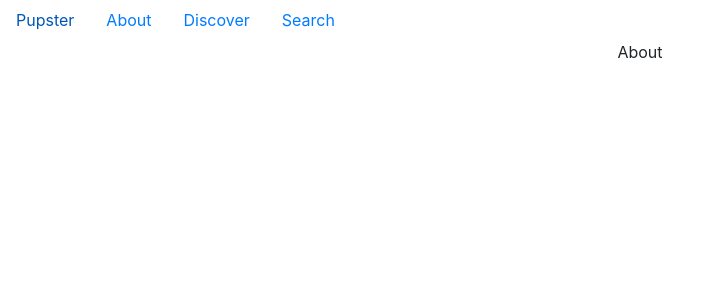
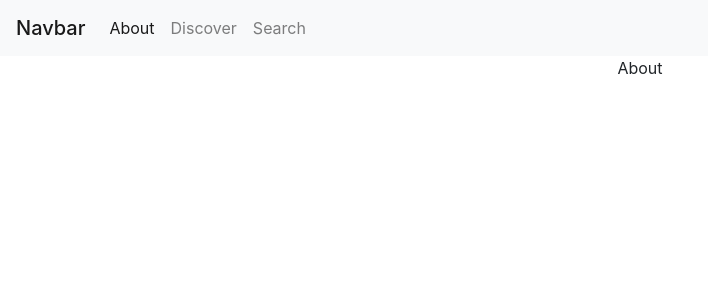
Before and after one commit to webermg/pupster, a React (Create React App) app: page / in a window 1280 px wide. Shown: the top 300 px of the page, without its empty margins (0-708 px from the left). Built offline with nearby package versions, Linux system fonts and the light colour scheme.

Commit message:
converted a tags to link components

```diff
--- a/src/components/Navbar.js
+++ b/src/components/Navbar.js
@@ -1,22 +1,38 @@
 import React from 'react'
+import { Link, useLocation } from "react-router-dom";
 
 export default function Navbar() {
+  const location = useLocation();
   return (
-    <div>
-      <ul class="nav">
-        <li class="nav-item">
-          <a class="nav-link" href="#">Pupster</a>
-        </li>
-        <li class="nav-item">
-          <a class="nav-link" href="#">About</a>
-        </li>
-        <li class="nav-item">
-          <a class="nav-link" href="#">Discover</a>
-        </li>
-        <li class="nav-item">
-          <a class="nav-link" href="#">Search</a>
-        </li>
-      </ul>
-    </div>
+    <nav className="navbar navbar-expand-lg navbar-light bg-light">
+    <span className="navbar-brand mb-0 h1">Navbar</span>
+  <button className="navbar-toggler" type="button" data-toggle="collapse" data-target="#navbarNav" aria-controls="navbarNav" aria-expanded="false" aria-label="Toggle navigation">
+    <span className="navbar-toggler-icon"></span>
+  </button>
+  <div className="collapse navbar-collapse" id="navbarNav">
+    <ul className="navbar-nav">
+      <li className="nav-item active">
+      <Link to="/" className={location.pathname === "/" ? "nav-link active" : "nav-link"}>
+          About
+        </Link>
+      </li>
+      <li className="nav-item">
+      <Link to="/discover" className={location.pathname === "/discover" ? "nav-link active" : "nav-link"}>
+          Discover
+        </Link>
+      </li>
+      <li className="nav-item">
+      <Link to="/search" className={location.pathname === "/discover" ? "nav-link active" : "nav-link"}>
+          Search
+        </Link>
+      </li>
+    </ul>
+  </div>
+</nav>
+
+
+
+
+
   )
 }
```
